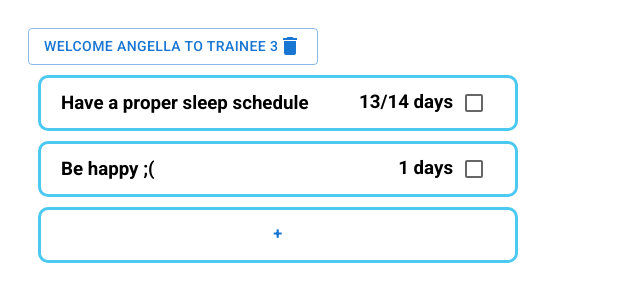
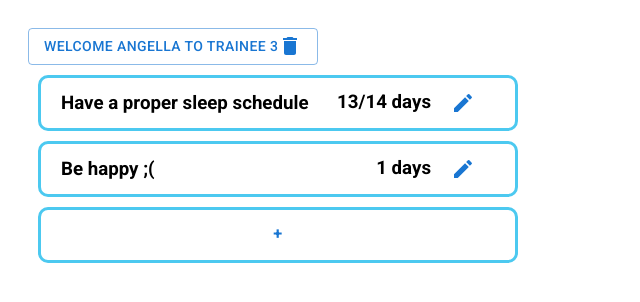
Before and after one commit to Rayahhhmed/streaks, a React (Create React App) app: page / in a window 1280 px wide. Shown: the top 302 px of the page, without its empty margins (0-640 px from the left). Built offline with nearby package versions, Linux system fonts and the light colour scheme.

Commit message:
Replaced the checkbox with an 'edit' button, which should allow for renaming, checking off and removing the habit

```diff
--- a/src/components/Habit.js
+++ b/src/components/Habit.js
@@ -1,4 +1,6 @@
 import { Checkbox } from "@mui/material";
+import EditIcon from '@mui/icons-material/Edit';
+import { Button } from "@mui/material";
 
 export default function Habit({ habit }) {
   return (
@@ -11,7 +13,9 @@ export default function Habit({ habit }) {
         {/* Ternary operator: only display targetStreak if it exists */}
         {habit.targetStreak ? `/${habit.targetStreak} ` : ' '}
         days
-        <Checkbox />
+        <Button>
+          <EditIcon />
+        </Button>
       </h3>
     </div>
   )
```
